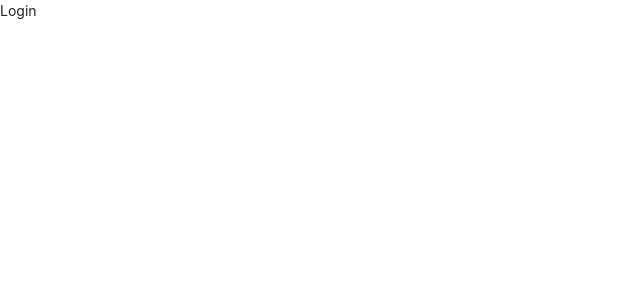
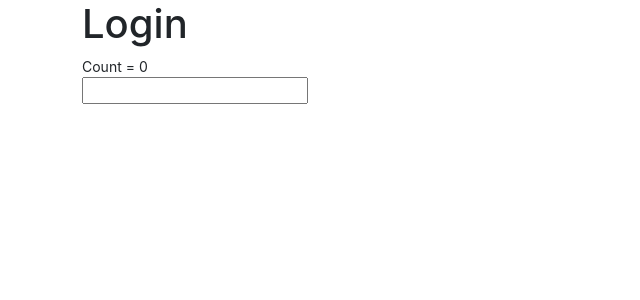
Before and after one commit to OliverZott/admin-react, a React (Create React App) app: page /login in a window 1280 px wide. Shown: the top 300 px of the page, without its empty margins (0-640 px from the left). Built offline with nearby package versions, Linux system fonts and the light colour scheme.

Commit message:
Login WIP

```diff
--- a/src/pages/Login.tsx
+++ b/src/pages/Login.tsx
@@ -1,9 +1,14 @@
-import React from 'react';
+import React, {useState} from 'react';
 
 const Login = () => {
+    const [count, setCount] = useState(0);
+
     return (
-        <div>
-            Login
+        <div className="container">
+            <h1>Login</h1>
+            Count = {count}
+            <br/>
+            <input type={"number"} onChange={e => setCount(parseInt(e.target.value))}/>
         </div>
     )
 }
```
Also changed, not shown: src/App.tsx (+7 -9 lines).
